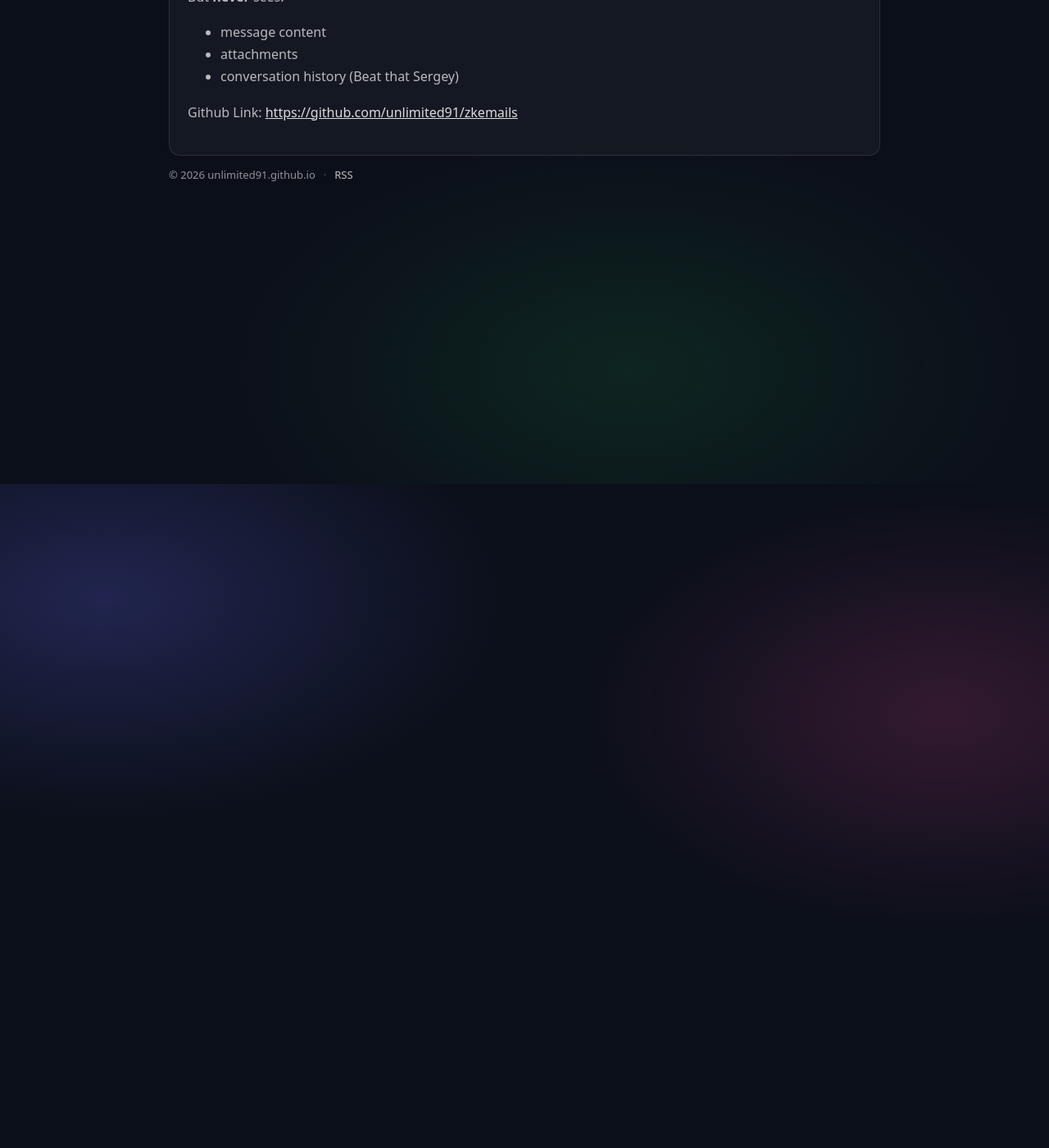
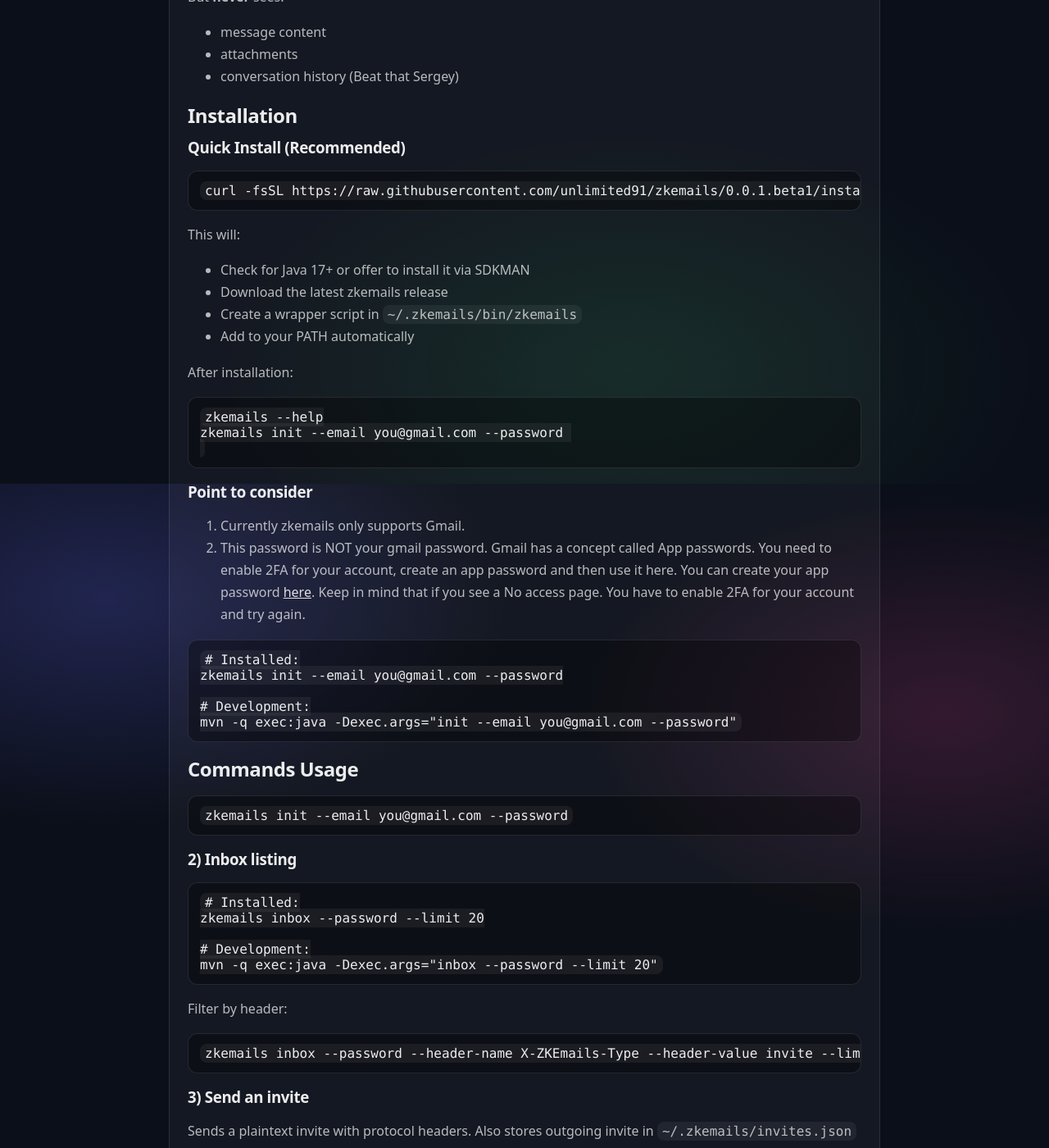
Before and after one commit to unlimited91/unlimited91.github.io, a Jekyll site: the page built from _posts/2025-12-26-zkmails.md, in a window 1280 px wide and 1400 px high, scrolled down 2210 px. Shown: the whole window at 82% size. Built offline with Jekyll 4.4.1, drawn with Linux system fonts in a browser that asks for light colours; some of the changed text lies outside the part shown.

Commit message:
Adding instructions for zkemails

````diff
--- a/_posts/2025-12-26-zkmails.md
+++ b/_posts/2025-12-26-zkmails.md
@@ -90,4 +90,90 @@
 - attachments
 - conversation history (Beat that Sergey)
 
-Github Link: [https://github.com/unlimited91/zkemails](https://github.com/unlimited91/zkemails)
+## Installation
+
+### Quick Install (Recommended)
+
+```bash
+curl -fsSL https://raw.githubusercontent.com/unlimited91/zkemails/0.0.1.beta1/install.sh | bash
+```
+
+This will:
+- Check for Java 17+ or offer to install it via SDKMAN
+- Download the latest zkemails release
+- Create a wrapper script in `~/.zkemails/bin/zkemails`
+- Add to your PATH automatically
+
+After installation:
+```bash
+zkemails --help
+zkemails init --email you@gmail.com --password
+
+```
+### Point to consider
+1. Currently zkemails only supports Gmail.
+2. This password is NOT your gmail password. Gmail has a concept called App passwords. You need to enable 2FA for your account, create an app password and then use it here.
+You can create your app password [here](https://myaccount.google.com/apppasswords).
+Keep in mind that if you see a No access page. You have to enable 2FA for your account and try again.
+
+
+```bash
+# Installed:
+zkemails init --email you@gmail.com --password
+
+# Development:
+mvn -q exec:java -Dexec.args="init --email you@gmail.com --password"
+```
+
+# Commands Usage
+```bash
+zkemails init --email you@gmail.com --password
+```
+
+### 2) Inbox listing
+```bash
+# Installed:
+zkemails inbox --password --limit 20
+
+# Development:
+mvn -q exec:java -Dexec.args="inbox --password --limit 20"
+```
+
+Filter by header:
+```bash
+zkemails inbox --password --header-name X-ZKEmails-Type --header-value invite --limit 50
+```
+
+### 3) Send an invite
+Sends a plaintext invite with protocol headers. Also stores outgoing invite in `~/.zkemails/invites.json` (direction=out).
+
+```bash
+# Installed:
+zkemails send-invite --to friend@gmail.com --password
+
+# Development:
+mvn -q exec:java -Dexec.args="send-invite --to friend@gmail.com --password"
+```
+
+### 4) List pending incoming invites (local)
+`ls invi` shows locally-cached incoming invites that are not acked yet.
+(In this toy, incoming invites get cached when you `ack invi`. A future `sync invi` could cache all.)
+
+```bash
+zkemails ls invi
+```
+
+### 5) Ack an invite (send accept + mark local acked)
+Finds the invite email by header `X-ZKEmails-Invite-Id`, sends an accept reply with key-gossip headers,
+then marks it acked locally so it no longer appears in `ls invi`.
+
+```bash
+zkemails ack invi --invite-id <UUID> --password
+```
+
+### 6) List acked invites
+```bash
+zkemails lsa invi
+```
+
+Github Link for the folks wanting to check under the hood: [https://github.com/unlimited91/zkemails](https://github.com/unlimited91/zkemails)
````
